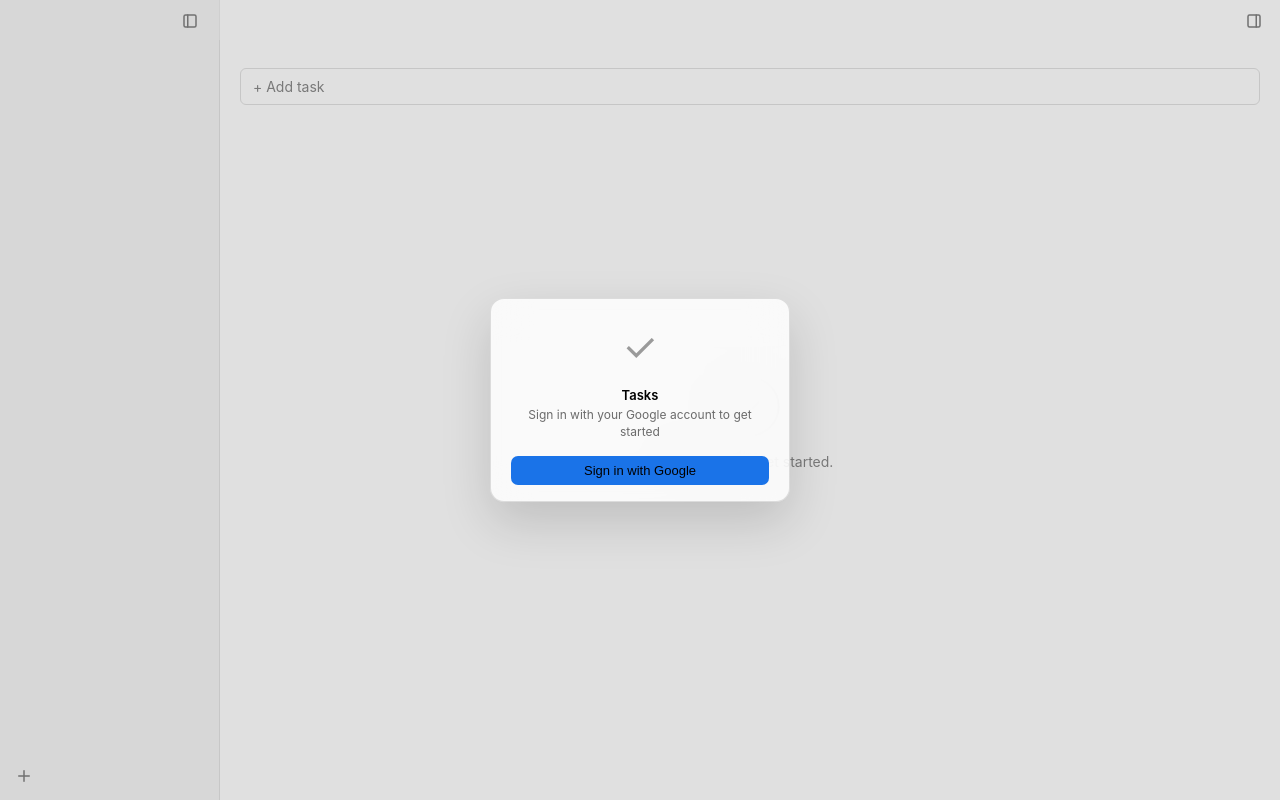
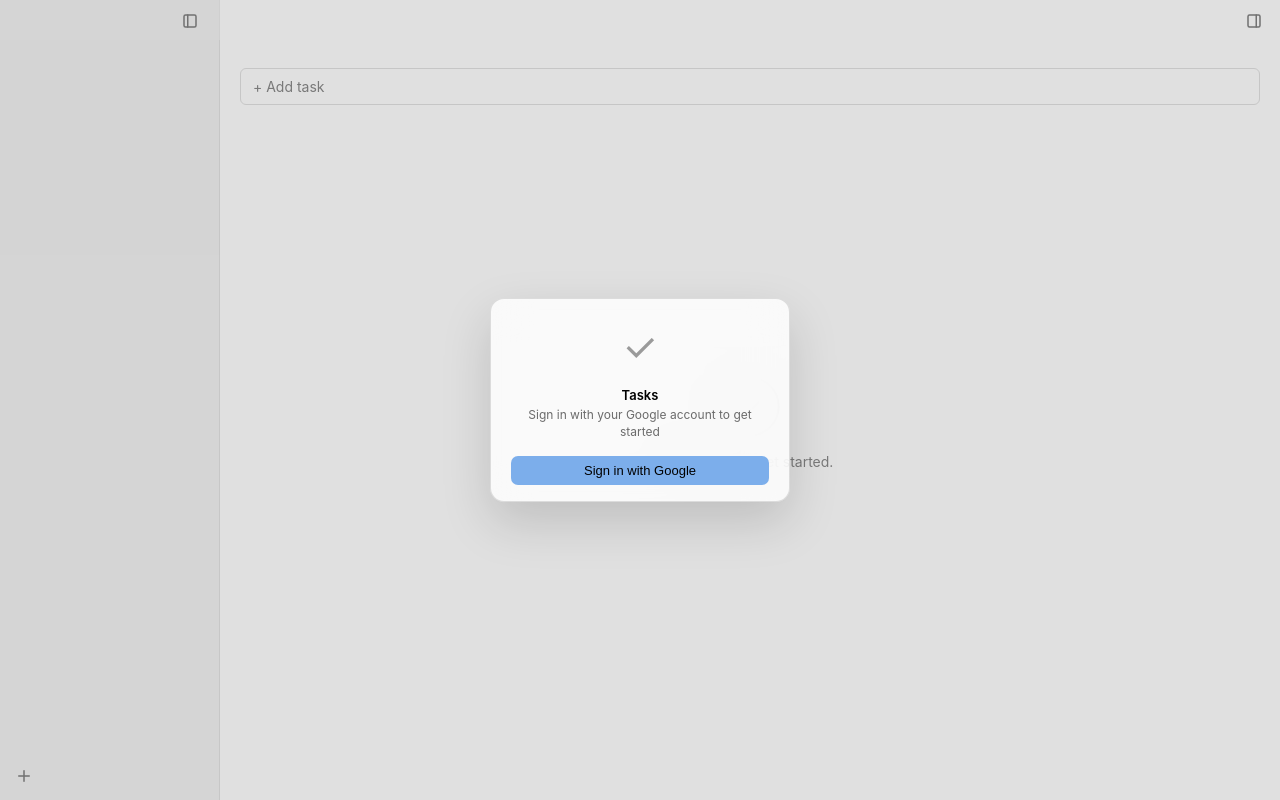
Before and after one commit to matthewkeating/tasks3, an Electron app: page src/index.html in a window 1280 px wide. Drawn offline with Linux system fonts and the light colour scheme; no server answers.

Commit message:
More updates.

```diff
--- a/src/css/theme.css
+++ b/src/css/theme.css
@@ -10,7 +10,7 @@
     --color-border: #2d2d2d;
     --color-border-strong: #4a4a4a;
     --color-surface-hover: #2d2d2d;
-    --color-surface-active: #3a3a3a;
+    --color-surface-active: #0052d2;
     --color-text-primary: #e0e0e0;
     --color-text-secondary: #d0d0d0;
     --color-text-emphasis: #ffffff;
@@ -18,7 +18,7 @@
     --color-text-subtle: #808080;
     --color-text-faint: #707070;
     --color-text-faintest: #666666;
-    --color-accent: #4a9eff;
+    --color-accent: #0a83fe;
     --color-accent-hover: #3a8eef;
     --color-accent-active: #2a7edf;
     --color-danger: #d63636;
@@ -31,12 +31,12 @@
 @media (prefers-color-scheme: light) {
   :root {
     --color-bg-app: #ffffff;
-    --color-bg-sidebar: #f5f5f5;
+    --color-bg-sidebar: #f2f2f2;
     --color-bg-elevated: #ffffff;
     --color-border: #e2e2e2;
     --color-border-strong: #c4c4c4;
     --color-surface-hover: #ebebeb;
-    --color-surface-active: #dcdcdc;
+    --color-surface-active: #0078fc;
     --color-text-primary: #1e1e1e;
     --color-text-secondary: #3a3a3a;
     --color-text-emphasis: #000000;
@@ -44,7 +44,7 @@
     --color-text-subtle: #808080;
     --color-text-faint: #8a8a8a;
     --color-text-faintest: #9a9a9a;
-    --color-accent: #1a73e8;
+    --color-accent: #7caeeb;
     --color-accent-hover: #1669d1;
     --color-accent-active: #0f5bc0;
     --color-danger: #d93025;
--- a/src/index.js
+++ b/src/index.js
@@ -218,6 +218,26 @@
     return;
   }
 
+  // Enter, with a task selected and nothing being edited, jumps focus to that
+  // task's notes field—revealing the right sidebar first if it's collapsed.
+  // addTaskInput is excluded even though isEditingSomething() ignores it (same
+  // reasoning as the guard above): otherwise Enter to add a task would also
+  // steal focus into notes whenever a task was already selected.
+  if (event.key === 'Enter' && selectedTaskId !== null && event.target !== addTaskInput && !isEditingSomething()) {
+    // Without this, the keypress's default action (insert newline) still applies
+    // to taskDetailNotesInput once it's focused, even though it wasn't the target
+    // Enter was pressed on.
+    event.preventDefault();
+    if (sidebarRight.classList.contains('is-hidden')) {
+      toggleSidebarRight();
+    }
+    taskDetailNotesInput.focus();
+    // .focus() alone leaves the cursor wherever it last was (or selects all, in
+    // some browsers)—pin it to the start so this is consistent every time.
+    taskDetailNotesInput.setSelectionRange(0, 0);
+    return;
+  }
+
   if (event.key === 'Escape') {
     deselectTask();
   }
```
